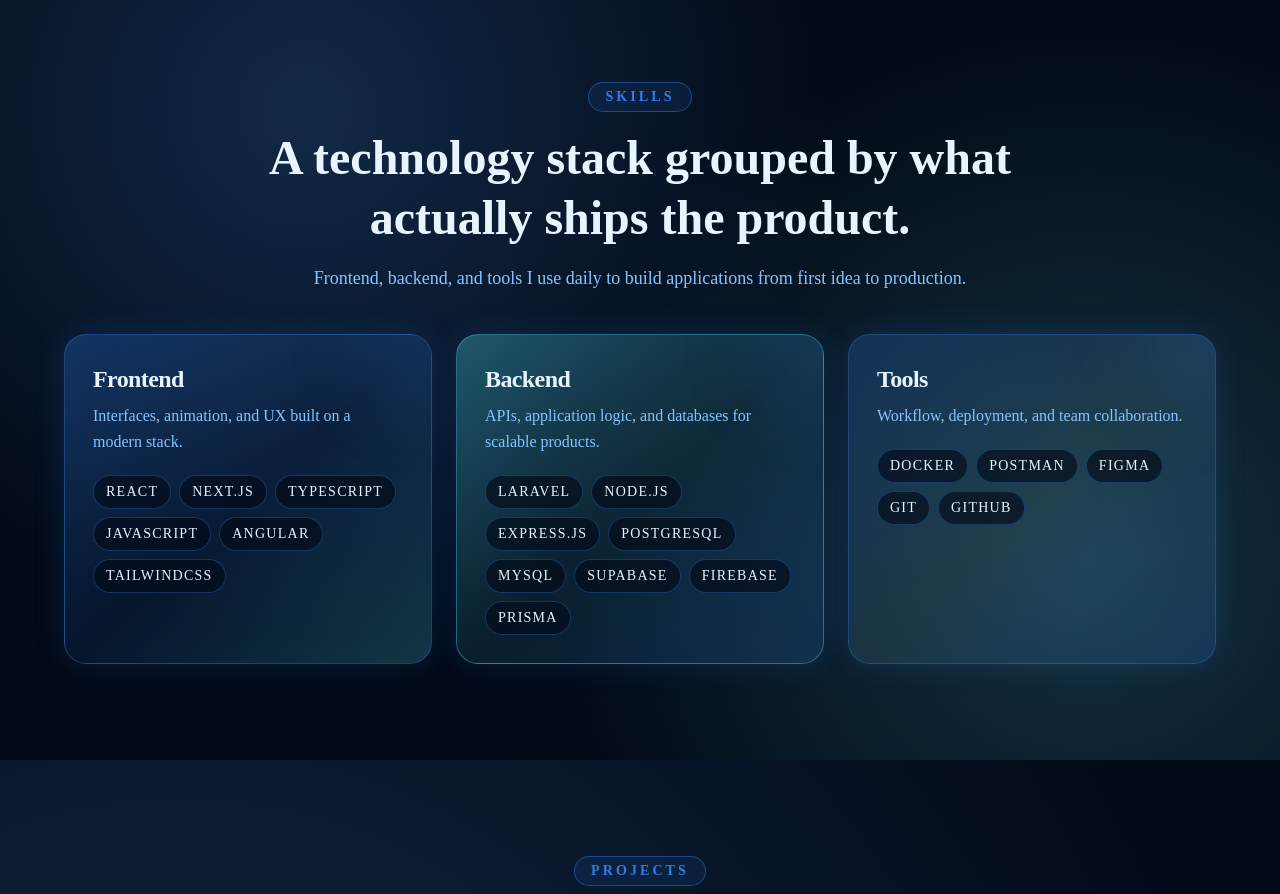
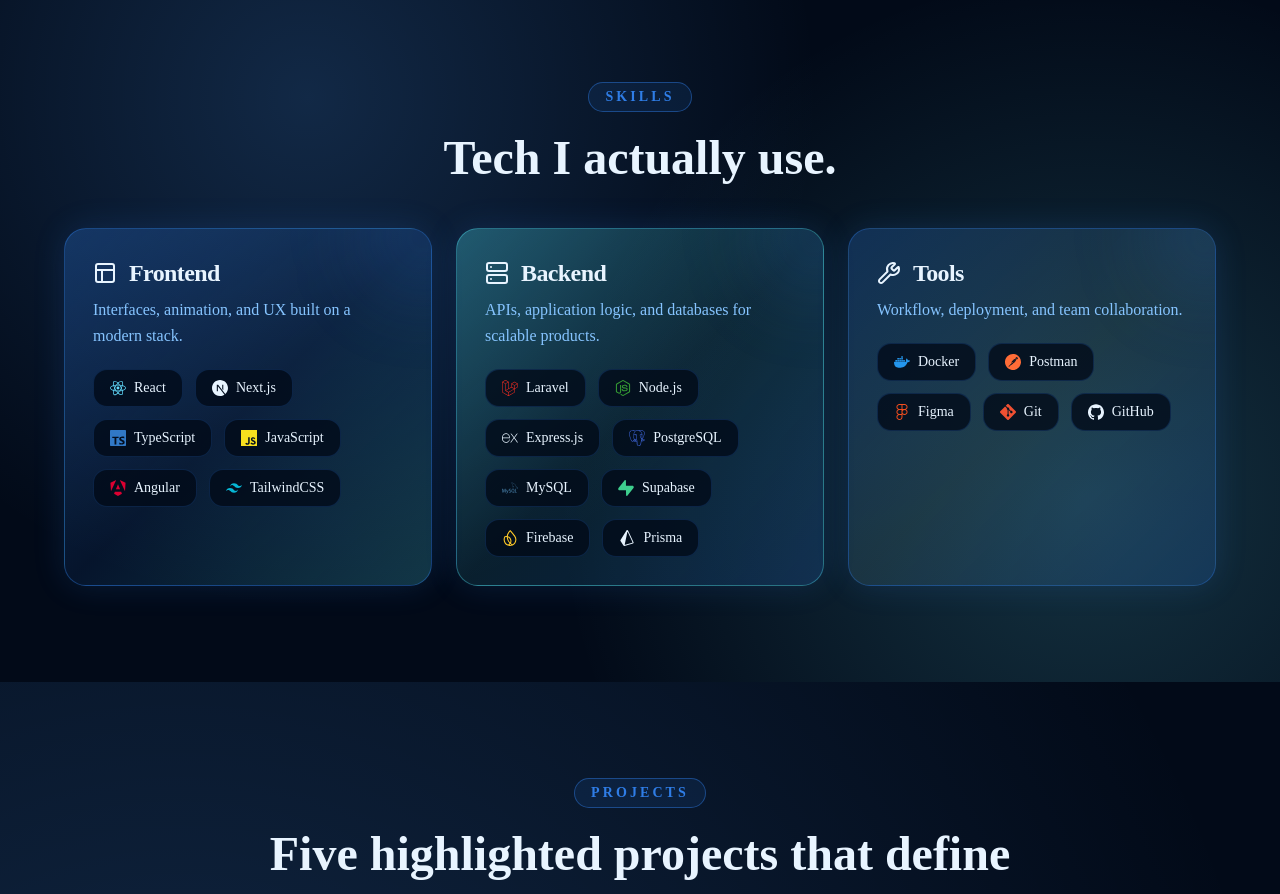
Before and after one commit to frooooooo7/portfolio, a Next.js app: page / in a window 1280 px wide. Shown: the part 1640-2534 px from the top of the page. Built offline with nearby package versions, Linux system fonts and the light colour scheme.

Commit message:
refactor(skills): add icon to every skill

```diff
--- a/components/skills-section/skills-category-card.tsx
+++ b/components/skills-section/skills-category-card.tsx
@@ -1,11 +1,14 @@
 import { getSkillsCategoryCardMotion } from "@/components/skills-section/motion/skills-category-card-motion";
 import { motion, type Variants } from "framer-motion";
+import type { Skill } from "./skills-data";
+import type { ElementType } from "react";
 
 type SkillsCategoryCardProps = {
   title: string;
   description: string;
   accentClass: string;
-  skills: string[];
+  icon: ElementType;
+  skills: Skill[];
   revealUp: Variants;
   staggerGroup: Variants;
   prefersReducedMotion: boolean;
@@ -15,6 +18,7 @@
   title,
   description,
   accentClass,
+  icon: Icon,
   skills,
   revealUp,
   staggerGroup,
@@ -34,7 +38,8 @@
 
       <div className="relative z-10 space-y-5">
         <div className="space-y-2">
-          <h3 className="text-2xl font-semibold tracking-tight text-foreground">
+          <h3 className="flex items-center gap-3 text-2xl font-semibold tracking-tight text-foreground">
+            <Icon className="h-6 w-6 text-foreground" />
             {title}
           </h3>
           <p className="text-sm leading-relaxed text-muted-foreground md:text-base">
@@ -42,11 +47,12 @@
           </p>
         </div>
 
-        <motion.ul className="flex flex-wrap gap-2" variants={staggerGroup}>
+        <motion.ul className="flex flex-wrap gap-2 md:gap-3" variants={staggerGroup}>
           {skills.map((skill) => (
-            <motion.li key={skill} variants={revealUp}>
-              <span className="inline-flex items-center rounded-full border border-primary/35 bg-background/65 px-3 py-1.5 text-xs font-medium uppercase tracking-[0.09em] text-foreground md:text-sm">
-                {skill}
+            <motion.li key={skill.name} variants={revealUp}>
+              <span className="inline-flex items-center gap-2 rounded-xl border border-primary/20 bg-background/80 px-4 py-2 text-sm font-medium text-foreground hover:bg-primary/10 transition-colors">
+                <skill.icon className={`h-4 w-4 ${skill.color || "text-foreground"}`} />
+                {skill.name}
               </span>
             </motion.li>
           ))}
--- a/components/skills-section/skills-data.ts
+++ b/components/skills-section/skills-data.ts
@@ -1,9 +1,40 @@
+import type { ElementType } from "react";
+import {
+  SiReact,
+  SiNextdotjs,
+  SiTypescript,
+  SiJavascript,
+  SiAngular,
+  SiTailwindcss,
+  SiLaravel,
+  SiNodedotjs,
+  SiExpress,
+  SiPostgresql,
+  SiMysql,
+  SiSupabase,
+  SiFirebase,
+  SiPrisma,
+  SiDocker,
+  SiPostman,
+  SiFigma,
+  SiGit,
+  SiGithub,
+} from "react-icons/si";
+import { Layout, Server, Wrench } from "lucide-react";
+
+export type Skill = {
+  name: string;
+  icon: ElementType;
+  color?: string;
+};
+
 export type SkillCategory = {
   id: string;
   title: string;
   description: string;
   accentClass: string;
-  skills: string[];
+  icon: ElementType;
+  skills: Skill[];
 };
 
 export const skillCategories: SkillCategory[] = [
@@ -13,13 +44,14 @@
     description: "Interfaces, animation, and UX built on a modern stack.",
     accentClass:
       "from-primary/30 via-primary/10 to-cyan-300/20 border-primary/40",
+    icon: Layout,
     skills: [
-      "React",
-      "Next.js",
-      "TypeScript",
-      "JavaScript",
-      "Angular",
-      "TailwindCSS",
+      { name: "React", icon: SiReact, color: "text-[#61DAFB]" },
+      { name: "Next.js", icon: SiNextdotjs },
+      { name: "TypeScript", icon: SiTypescript, color: "text-[#3178C6]" },
+      { name: "JavaScript", icon: SiJavascript, color: "text-[#F7DF1E]" },
+      { name: "Angular", icon: SiAngular, color: "text-[#DD0031]" },
+      { name: "TailwindCSS", icon: SiTailwindcss, color: "text-[#06B6D4]" },
     ],
   },
   {
@@ -29,15 +61,16 @@
       "APIs, application logic, and databases for scalable products.",
     accentClass:
       "from-cyan-300/30 via-cyan-300/10 to-primary/20 border-cyan-300/35",
+    icon: Server,
     skills: [
-      "Laravel",
-      "Node.js",
-      "Express.js",
-      "PostgreSQL",
-      "MySQL",
-      "Supabase",
-      "Firebase",
-      "Prisma",
+      { name: "Laravel", icon: SiLaravel, color: "text-[#FF2D20]" },
+      { name: "Node.js", icon: SiNodedotjs, color: "text-[#339933]" },
+      { name: "Express.js", icon: SiExpress },
+      { name: "PostgreSQL", icon: SiPostgresql, color: "text-[#4169E1]" },
+      { name: "MySQL", icon: SiMysql, color: "text-[#4479A1]" },
+      { name: "Supabase", icon: SiSupabase, color: "text-[#3ECF8E]" },
+      { name: "Firebase", icon: SiFirebase, color: "text-[#FFCA28]" },
+      { name: "Prisma", icon: SiPrisma },
     ],
   },
   {
@@ -46,6 +79,13 @@
     description: "Workflow, deployment, and team collaboration.",
     accentClass:
       "from-primary/25 via-cyan-200/10 to-primary/20 border-primary/35",
-    skills: ["Docker", "Postman", "Figma", "Git", "GitHub"],
+    icon: Wrench,
+    skills: [
+      { name: "Docker", icon: SiDocker, color: "text-[#2496ED]" },
+      { name: "Postman", icon: SiPostman, color: "text-[#FF6C37]" },
+      { name: "Figma", icon: SiFigma, color: "text-[#F24E1E]" },
+      { name: "Git", icon: SiGit, color: "text-[#F05032]" },
+      { name: "GitHub", icon: SiGithub },
+    ],
   },
 ];
--- a/components/skills-section/skills-section.tsx
+++ b/components/skills-section/skills-section.tsx
@@ -27,12 +27,8 @@
             Skills
           </p>
           <h2 className="mx-auto max-w-3xl text-4xl font-bold leading-tight md:text-5xl">
-            A technology stack grouped by what actually ships the product.
+            Tech I actually use.
           </h2>
-          <p className="mx-auto max-w-2xl text-base leading-relaxed text-muted-foreground md:text-lg">
-            Frontend, backend, and tools I use daily to build applications from
-            first idea to production.
-          </p>
         </motion.div>
 
         <motion.div
@@ -45,6 +41,7 @@
               title={category.title}
               description={category.description}
               accentClass={category.accentClass}
+              icon={category.icon}
               skills={category.skills}
               revealUp={revealUp}
               staggerGroup={staggerGroup}
--- a/package.json
+++ b/package.json
@@ -17,6 +17,7 @@
     "radix-ui": "^1.4.3",
     "react": "19.2.4",
     "react-dom": "19.2.4",
+    "react-icons": "^5.6.0",
     "shadcn": "^4.1.0",
     "tailwind-merge": "^3.5.0",
     "tw-animate-css": "^1.4.0"
```
Also changed, not shown: 1 other file (tests, documents, lock files or other folders).
